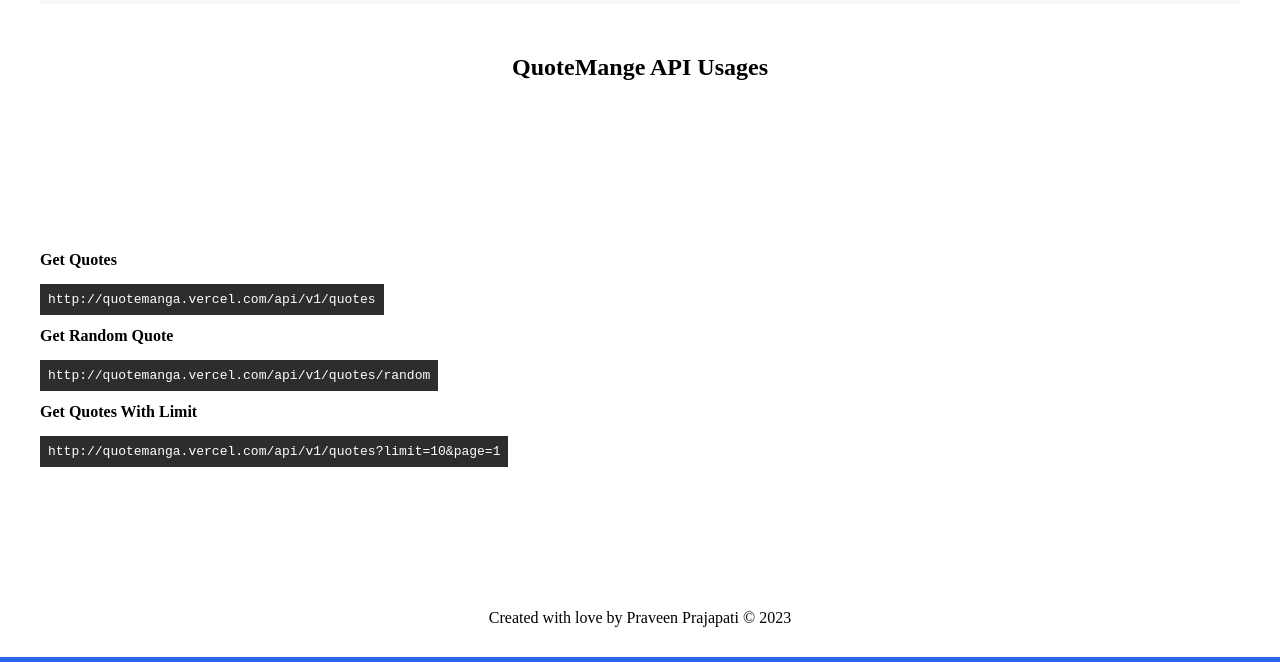
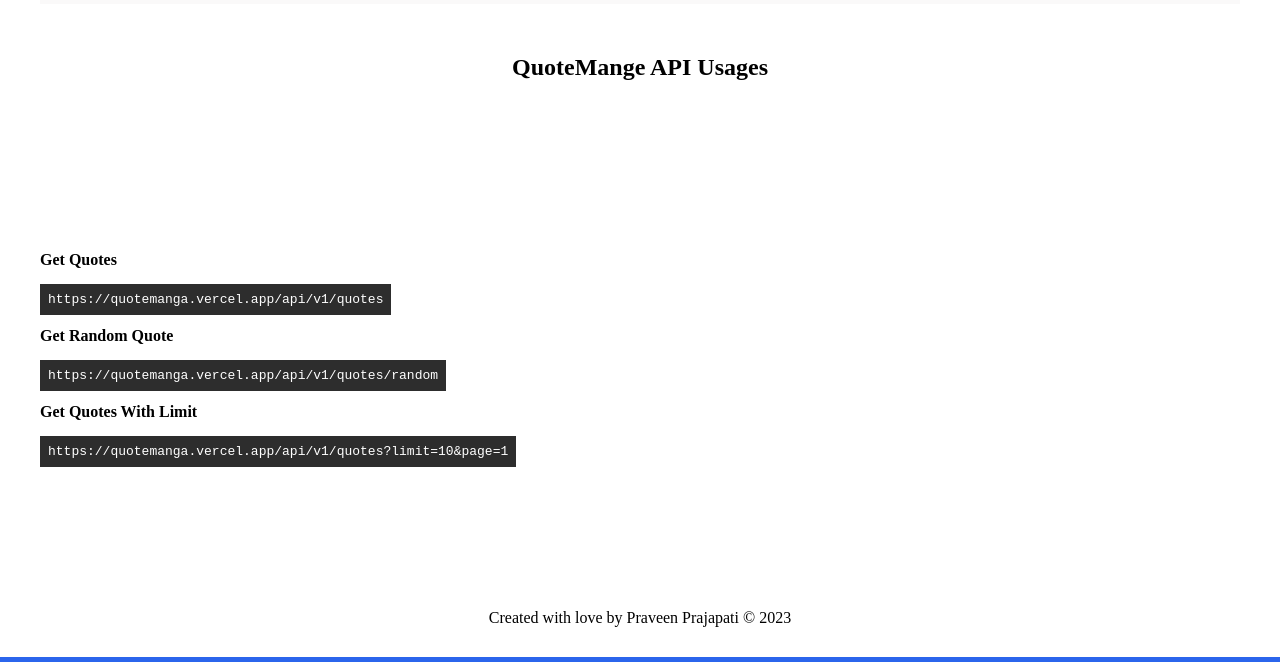
Before and after one commit to kumarPraveen08/animeverse, a website: page index.html in a window 1280 px wide. Shown: the part 509-1171 px from the top of the page. Drawn offline with Linux system fonts and the light colour scheme.

Commit message:
some changes

```diff
--- a/index.html
+++ b/index.html
@@ -143,16 +143,16 @@
         <div class="items">
           <div class="item">
             <p>Get Quotes</p>
-            <code>http://quotemanga.vercel.com/api/v1/quotes</code>
+            <code>https://quotemanga.vercel.app/api/v1/quotes</code>
           </div>
           <div class="item">
             <p>Get Random Quote</p>
-            <code>http://quotemanga.vercel.com/api/v1/quotes/random</code>
+            <code>https://quotemanga.vercel.app/api/v1/quotes/random</code>
           </div>
           <div class="item">
             <p>Get Quotes With Limit</p>
             <code
-              >http://quotemanga.vercel.com/api/v1/quotes?limit=10&page=1</code
+              >https://quotemanga.vercel.app/api/v1/quotes?limit=10&page=1</code
             >
           </div>
         </div>
```
